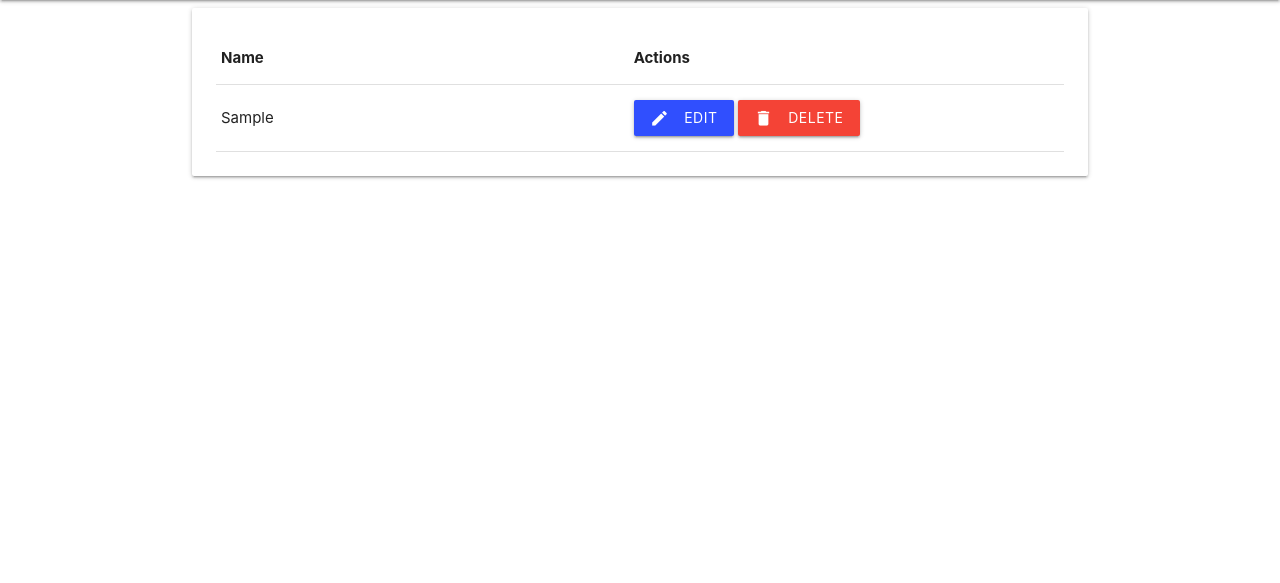
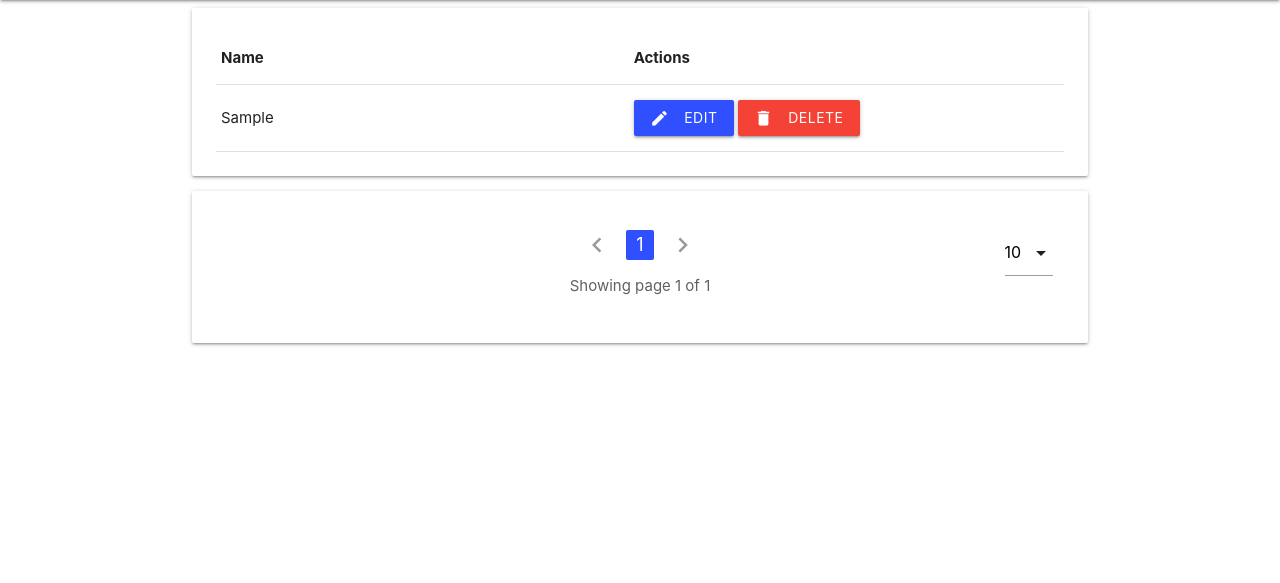
Before and after one commit to mohammed-shahan/CRM_Project, a Flask app: page /admin/qualifications in a window 1280 px wide. Shown: the part 64-647 px from the top of the page. Run offline with Flask 2, Linux system fonts and the light colour scheme; a user stored in the database is signed in; tables that the repository leaves empty hold one stand-in row (values such as "Sample post").

Commit message:
qualifications pagination

```diff
--- a/apps/admin/routes.py
+++ b/apps/admin/routes.py
@@ -18,7 +18,10 @@ def dashboard():
 @login_required
 @admin_required
 def qualifications_get():
-    return render_template('admin/pages/qualifications.html', qualifications=Qualifications.query.all())
+    rowsPerPage = request.args.get('rows', 10, type=int)
+    page = request.args.get('page', 1, type=int)
+    qualifications = Qualifications.query.paginate(page=page, per_page=rowsPerPage)
+    return render_template('admin/pages/qualifications.html', qualifications=qualifications)
 
 @bp.route("/qualifications", methods=['POST'])
 @login_required
--- a/apps/templates/admin/pages/qualifications.html
+++ b/apps/templates/admin/pages/qualifications.html
@@ -15,7 +15,7 @@
                         </tr>
                     </thead>
                     <tbody>
-                        {% for qualification in qualifications %}
+                        {% for qualification in qualifications.items %}
                             <tr id="{{ qualification.id }}">
                                 <td class="qName">{{ qualification.qualification }}</td>
                                 <td class="actions">
@@ -28,6 +28,38 @@
                 </table>
             </div>
         </div>
+        {% if qualifications.pages != 0 %}
+        <div class="card">
+            <div class="card-content">
+                <div class="row">
+                    <div class="col s1"></div>
+                    <div class="col s10 center">
+                        <ul class="pagination">
+                            <li class="{% if qualifications.page == 1 %}disabled{% endif %}"><a href="{{ url_for('admin_bp.qualifications_get', page=qualifications.prev_num, rows=request.args.get('rows', 10)) }}"><i class="material-icons">chevron_left</i></a></li>
+                            {% for page_num in qualifications.iter_pages(left_edge=1, right_edge=1, left_current=1, right_current=2) %}
+                                {% if page_num %}
+                                    <li class="{% if qualifications.page == page_num %}active indigo accent-4{% else %}waves-effect{% endif %}"><a href="{{ url_for('admin_bp.qualifications_get', page=page_num, rows=request.args.get('rows', 10)) }}">{{ page_num }}</a></li>
+                                {% else %}
+                                    ...
+                                {% endif %}
+                            {% endfor %}
+                            <li class="{% if qualifications.page == qualifications.pages %}disabled{% endif %}"><a href="{{ url_for('admin_bp.qualifications_get', page=qualifications.next_num, rows=request.args.get('rows', 10)) }}"><i class="material-icons">chevron_right</i></a></li>
+                        </ul>
+                        <div class="grey-text text-darken-2">
+                            Showing page {{ qualifications.page }} of {{ qualifications.pages }}
+                        </div>
+                    </div>
+                    <div class="input-field col s1">
+                        <select onchange="pageRows(event)">
+                            {% for i in [5, 10, 20, 50, 100] %}
+                            <option {% if qualifications.per_page == i %}selected{% endif %} value="{{ i }}">{{ i }}</option>
+                            {% endfor %}
+                        </select>
+                      </div>
+                </div>
+            </div>
+        </div>
+        {% endif %}
     </div>
 
     <div class="fixed-action-btn">
```
